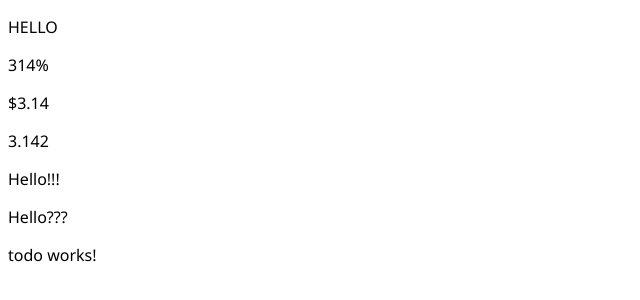
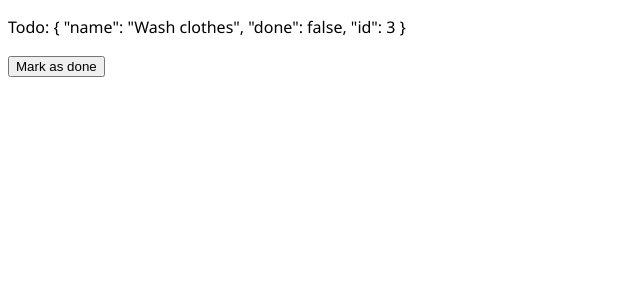
Before and after one commit to thinktecture/angular-workshop, an Angular app in the folder todo/: page / in a window 1280 px wide. Shown: the top 300 px of the page, without its empty margins (0-640 px from the left). Built offline with nearby package versions, Linux system fonts and the light colour scheme.

Commit message:
lab 5 - inputs outputs

```diff
--- a/todo/src/app/app.component.html
+++ b/todo/src/app/app.component.html
@@ -1,10 +1 @@
-<p>{{ value | uppercase}}</p>
-
-<p>{{ number | percent}}</p>
-<p>{{ number | currency}}</p>
-<p>{{ number | number}}</p>
-
-<p>{{ value | yell}}</p>
-<p>{{ value | yell: '???'}}</p>
-
-<app-todo />
+<app-todo [todo]="myTodo" (done)="onDoneClicked($event)"/>
--- a/todo/src/app/app.component.ts
+++ b/todo/src/app/app.component.ts
@@ -1,6 +1,5 @@
 import { CommonModule } from '@angular/common';
 import { Component } from '@angular/core';
-import { YellPipe } from './yell.pipe';
 import { TodoComponent } from './todo/todo.component';
 
 @Component({
@@ -8,17 +7,12 @@ import { TodoComponent } from './todo/todo.component';
   standalone: true,
   templateUrl: './app.component.html',
   styleUrl: './app.component.scss',
-  imports: [CommonModule, YellPipe, TodoComponent],
+  imports: [CommonModule, TodoComponent],
 })
 export class AppComponent {
-  public value = 'Hello';
-  public color = 'hotpink';
-  public number = 3.14159;
-  public onClick(event: MouseEvent) {
-    console.log(event.clientX);
-  }
+  public myTodo = { name: 'Wash clothes', done: false, id: 3 };
 
-  public onMouseMove(event: MouseEvent) {
-    console.log(event.clientX);
+  onDoneClicked($event: any) {
+    console.log($event);
   }
 }
--- a/todo/src/app/todo/todo.component.html
+++ b/todo/src/app/todo/todo.component.html
@@ -1 +1,3 @@
-<p>todo works!</p>
+<p>Todo: {{todo | json }}</p>
+
+<button (click)="markAsDone()">Mark as done</button>
--- a/todo/src/app/todo/todo.component.ts
+++ b/todo/src/app/todo/todo.component.ts
@@ -1,10 +1,19 @@
-import { Component } from '@angular/core';
+import { JsonPipe } from '@angular/common';
+import { Component, EventEmitter, Input, Output } from '@angular/core';
 
 @Component({
   selector: 'app-todo',
   standalone: true,
-  imports: [],
+  imports: [JsonPipe],
   templateUrl: './todo.component.html',
   styleUrl: './todo.component.scss',
 })
-export class TodoComponent {}
+export class TodoComponent {
+  @Input() todo: any;
+  @Output() done = new EventEmitter();
+
+  markAsDone() {
+    this.todo.done = true;
+    this.done.emit(this.todo);
+  }
+}
```
Also changed, not shown: 1 other file (tests, documents, lock files or other folders).
